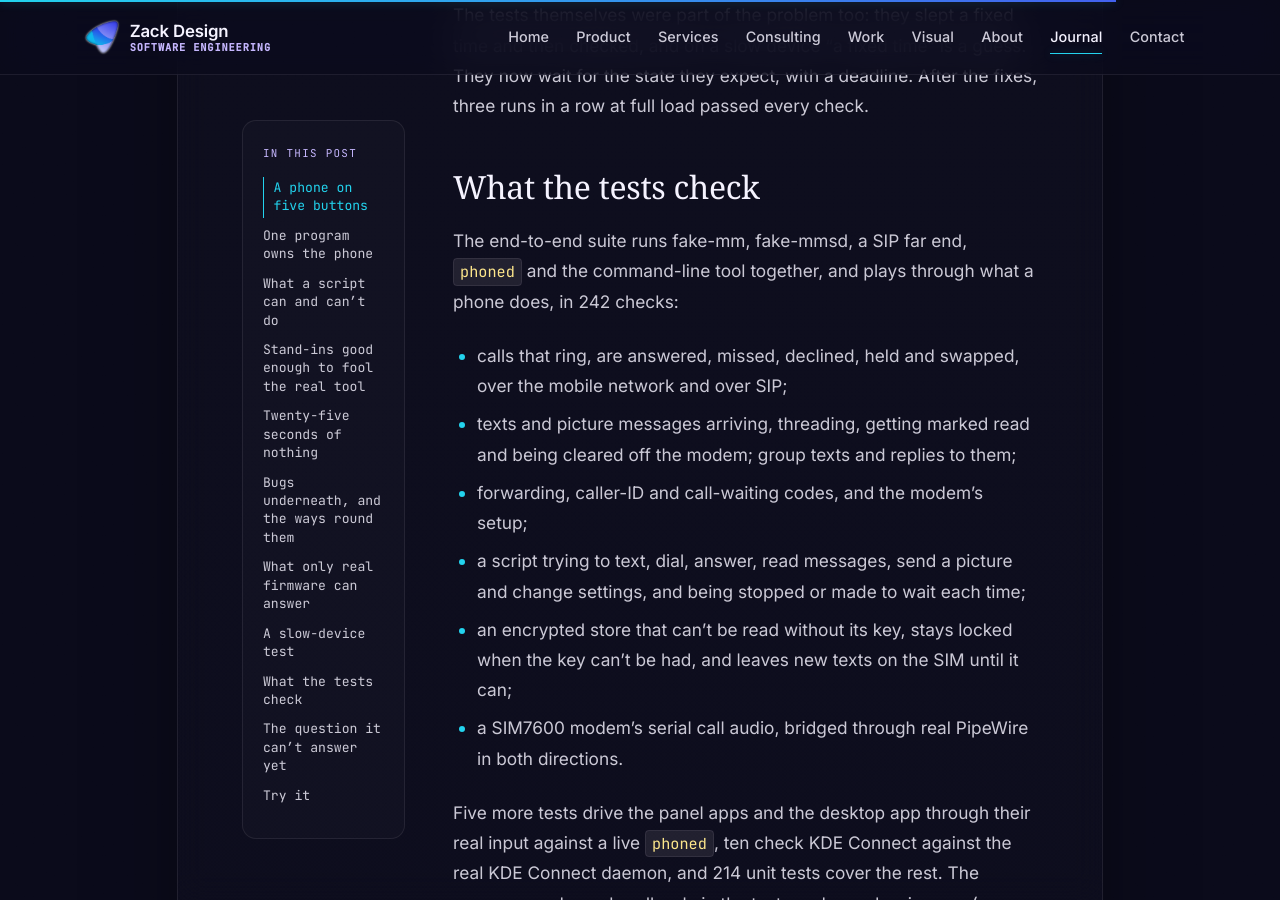
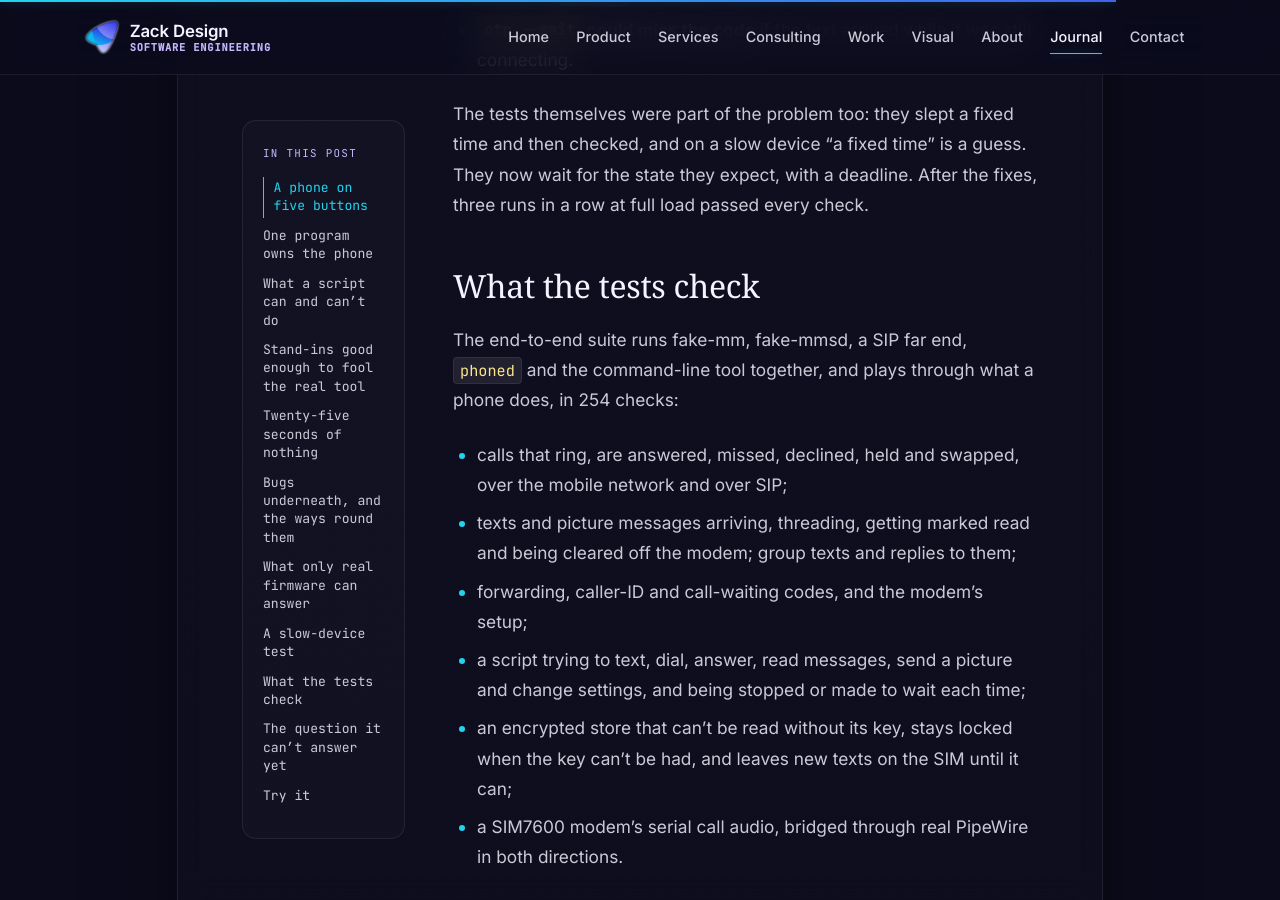
Before and after one commit to zackdesign/zackdesign.github.io, a Jekyll site: the page built from _posts/2026-10-29-dolphone.md, in a window 1280 px wide and 900 px high, scrolled down 13314 px. Built offline with Jekyll 4.4.1, drawn with Linux system fonts in a browser that asks for light colours; some web fonts are replaced; some of the changed text lies outside the part shown.

Commit message:
Dolphone post: the network field test, current test counts
Co-Authored-By: Claude Opus 5.5 <noreply@anthropic.com>
Claude-Session: https://claude.ai/code/session_01UdycNdb8PBPy7WTyWjqGok

```diff
--- a/_posts/2026-10-29-dolphone.md
+++ b/_posts/2026-10-29-dolphone.md
@@ -170,7 +171,7 @@ The tests themselves were part of the problem too: they slept a fixed time and t
 
 ## What the tests check
 
-The end-to-end suite runs fake-mm, fake-mmsd, a SIP far end, `phoned` and the command-line tool together, and plays through what a phone does, in 242 checks:
+The end-to-end suite runs fake-mm, fake-mmsd, a SIP far end, `phoned` and the command-line tool together, and plays through what a phone does, in 254 checks:
 
 - calls that ring, are answered, missed, declined, held and swapped, over the mobile network and over SIP;
 - texts and picture messages arriving, threading, getting marked read and being cleared off the modem; group texts and replies to them;
@@ -179,7 +180,7 @@ The end-to-end suite runs fake-mm, fake-mmsd, a SIP far end, `phoned` and the co
 - an encrypted store that can't be read without its key, stays locked when the key can't be had, and leaves new texts on the SIM until it can;
 - a SIM7600 modem's serial call audio, bridged through real PipeWire in both directions.
 
-Five more tests drive the panel apps and the desktop app through their real input against a live `phoned`, ten check KDE Connect against the real KDE Connect daemon, and 214 unit tests cover the rest. The screens are drawn headlessly in the tests and saved as images (every screenshot in this post came from there), and their layout is checked against the panel's fonts. What the tests can't check is the part with real radio waves in it.
+Six more tests drive the panel apps and the desktop app through their real input against a live `phoned`, ten check KDE Connect against the real KDE Connect daemon, and 223 unit tests cover the rest. The screens are drawn headlessly in the tests and saved as images (every screenshot in this post came from there), and their layout is checked against the panel's fonts. What the tests can't check is the part with real radio waves in it.
 
 ## The question it can't answer yet
 
```
Also changed, not shown: other parts of _posts/2026-10-29-dolphone.md (+2 -1 lines).
